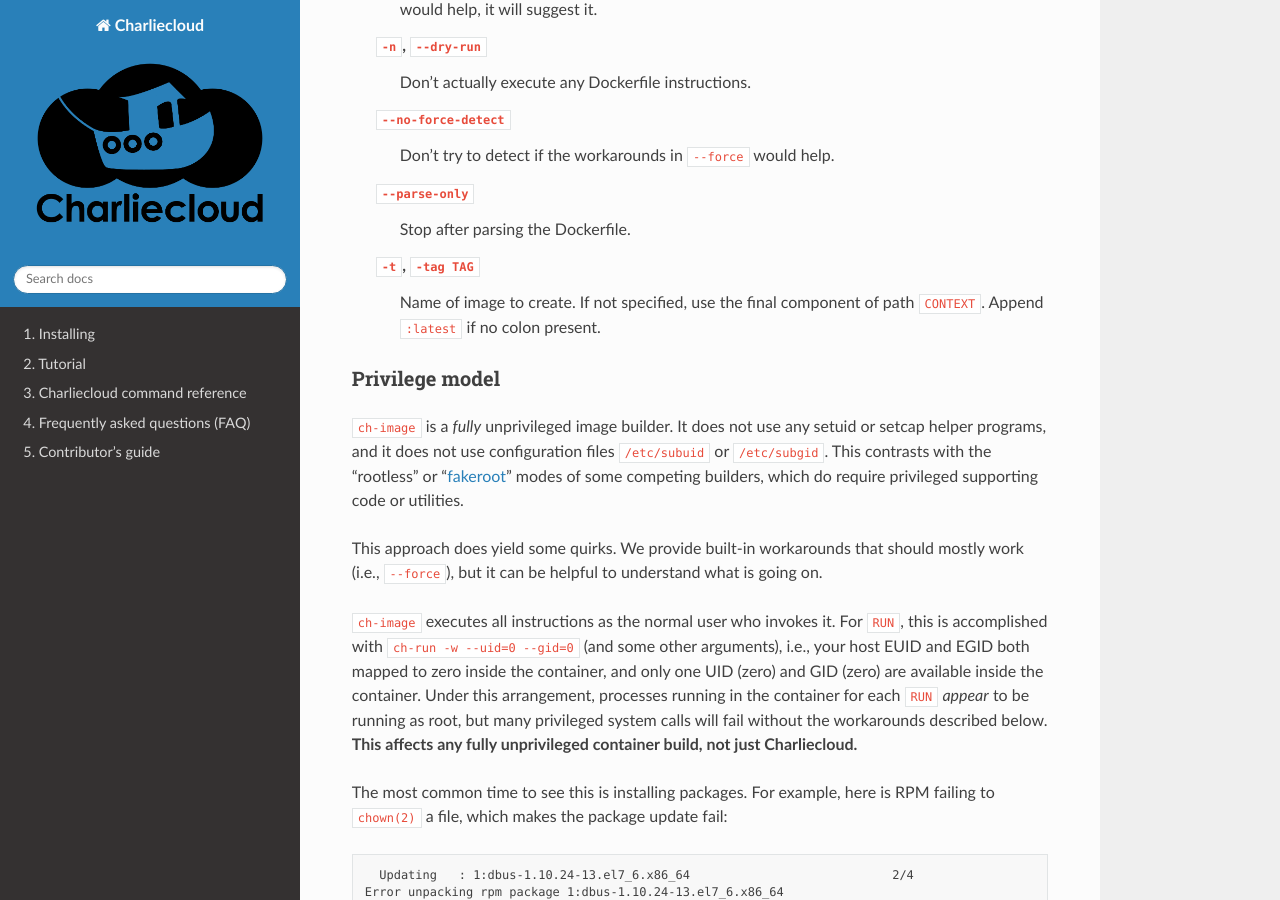
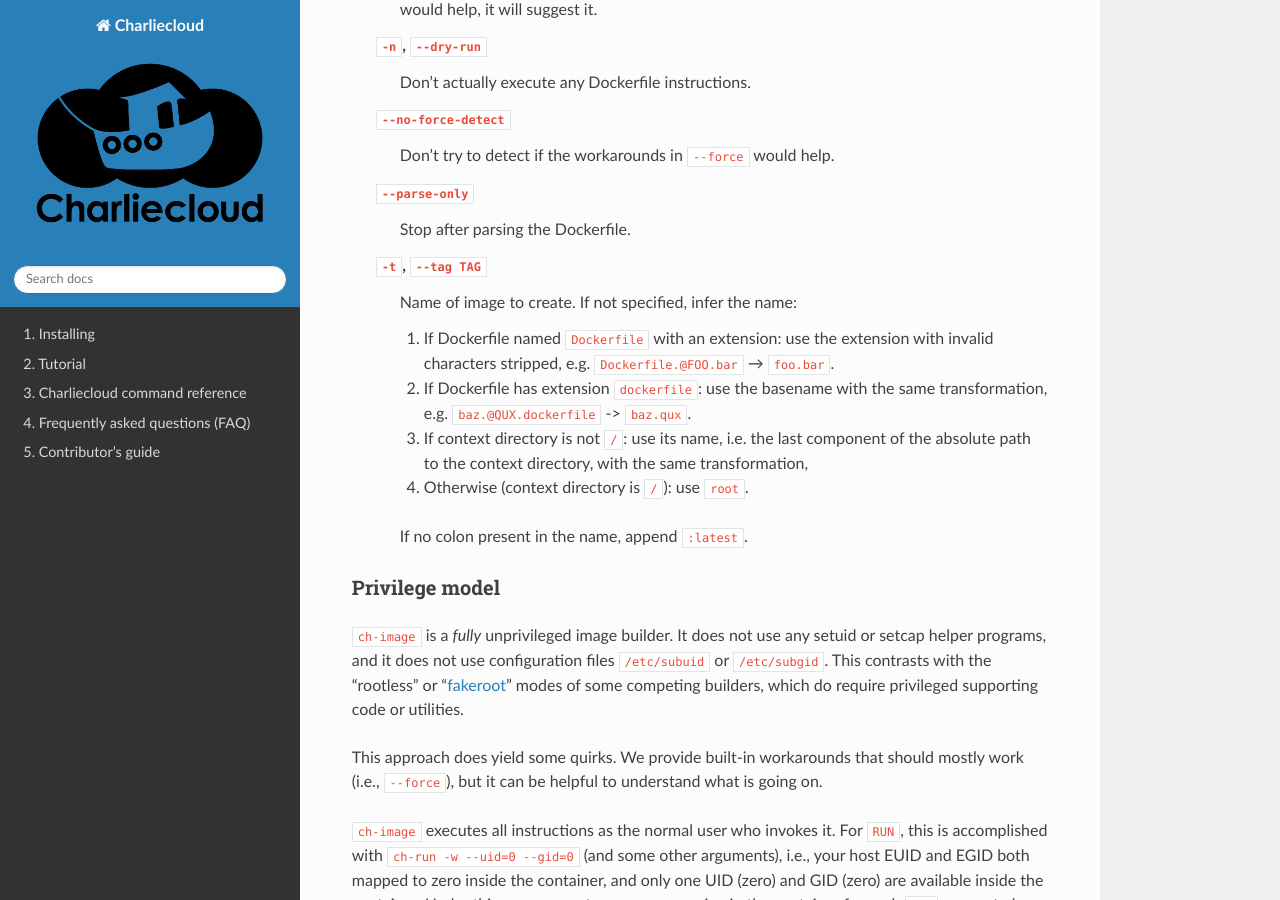
Before and after one commit to hpc/charliecloud, a Sphinx documentation site: the page built from doc/ch-image.rst, in a window 1280 px wide and 900 px high, scrolled down 4534 px. Built offline with Sphinx 7.4.7 and the Read the Docs theme 2.0.0, drawn with Linux system fonts in a browser that asks for light colours.

Commit message:
PR #1140: lib/build.by: update name inference (closes #1000)

```diff
--- a/doc/ch-image_desc.rst
+++ b/doc/ch-image_desc.rst
@@ -240,9 +240,24 @@ Options:
   :code:`--parse-only`
     Stop after parsing the Dockerfile.
 
-  :code:`-t`, :code:`-tag TAG`
-    Name of image to create. If not specified, use the final component of path
-    :code:`CONTEXT`. Append :code:`:latest` if no colon present.
+  :code:`-t`, :code:`--tag TAG`
+    Name of image to create. If not specified, infer the name:
+
+    1. If Dockerfile named :code:`Dockerfile` with an extension: use the
+       extension with invalid characters stripped, e.g.
+       :code:`Dockerfile.@FOO.bar` → :code:`foo.bar`.
+
+    2. If Dockerfile has extension :code:`dockerfile`: use the basename with
+       the same transformation, e.g. :code:`baz.@QUX.dockerfile` ->
+       :code:`baz.qux`.
+
+    3. If context directory is not :code:`/`: use its name, i.e. the last
+       component of the absolute path to the context directory, with the same
+       transformation,
+
+    4. Otherwise (context directory is :code:`/`): use :code:`root`.
+
+    If no colon present in the name, append :code:`:latest`.
 
 Privilege model
 ---------------
--- a/doc/faq.rst
+++ b/doc/faq.rst
@@ -631,7 +631,7 @@ These references parse into the following components, in this order:
 
 5. If path given, a slash.
 
-6. The image name, which matches :code:`[a-z0-9_.-]+`. Required; here
+6. The image name (tag), which matches :code:`[a-z0-9_.-]+`. Required; here
    :code:`hello-world`.
 
 7. Zero or one of:
@@ -842,4 +842,4 @@ Other approaches could be found with web searches such as "automate unattended
 SSH" or "SSH in cron jobs".
 
 
-..  LocalWords:  CAs SY Gutmann AUTH rHsFFqwwqh MrieaQ
+..  LocalWords:  CAs SY Gutmann AUTH rHsFFqwwqh MrieaQ Za
```
Also changed, not shown: 3 other files.
